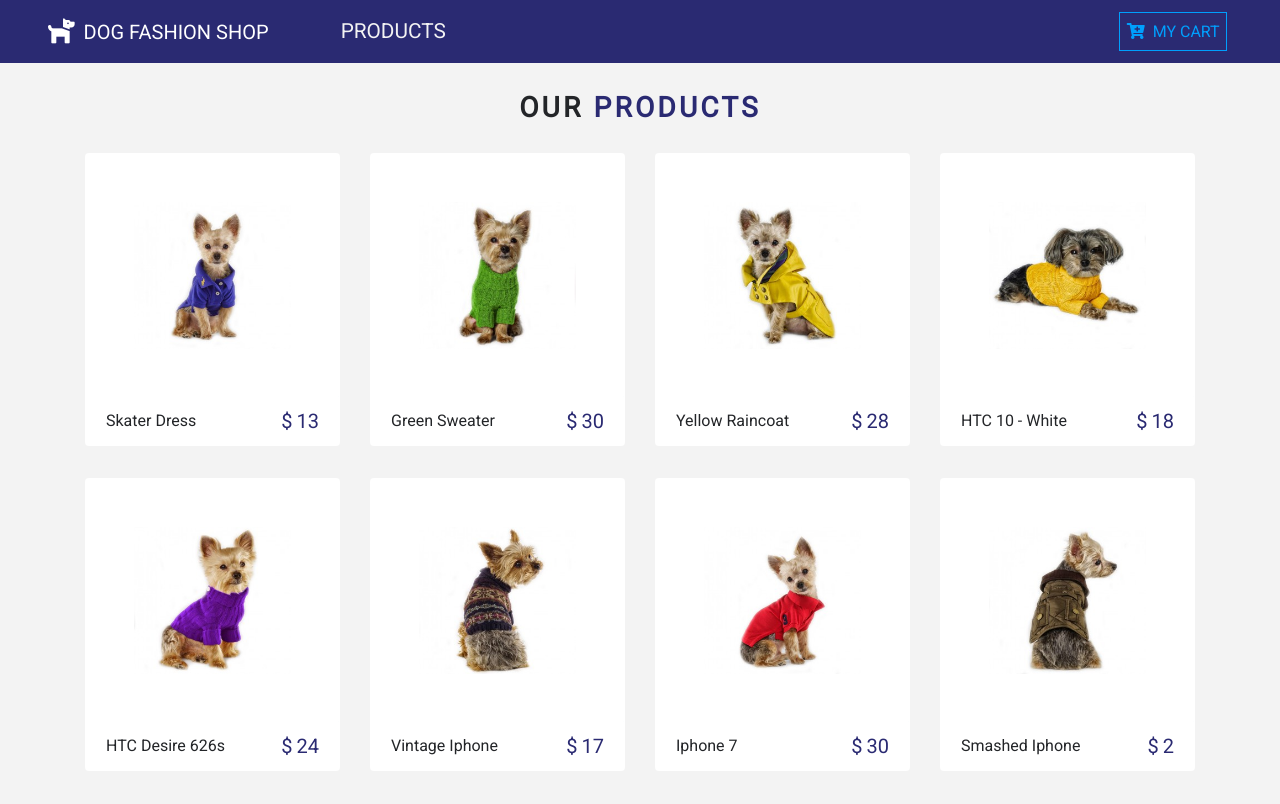
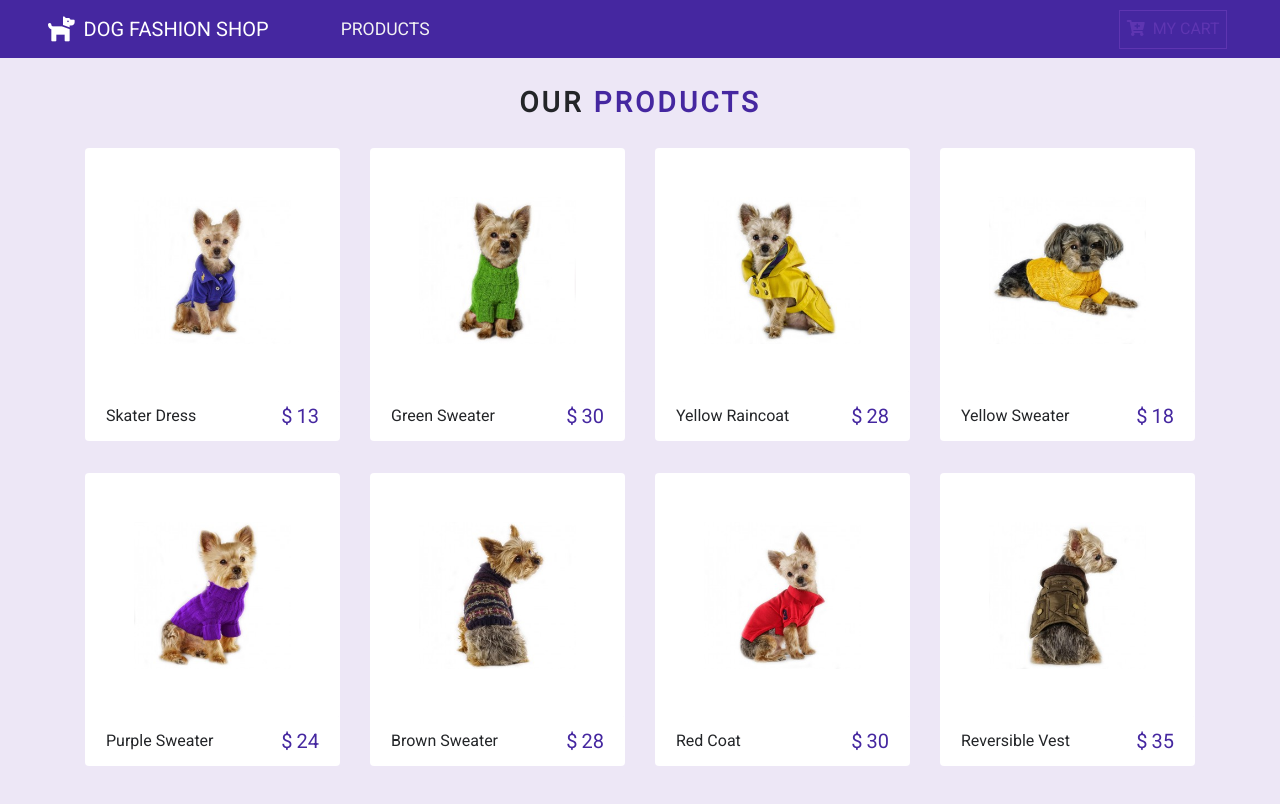
Before and after one commit to EdgardoDev/dog-fashion-shop, a React (Create React App) app: page / in a window 1280 px wide. Shown: the top 804 px of the page. Built offline with nearby package versions, Linux system fonts and the light colour scheme.

Commit message:
Changed some styles on different components

```diff
--- a/src/App.css
+++ b/src/App.css
@@ -1,14 +1,15 @@
 :root {
-  --mainBlue: #2a2a72;
-  --lightBlue: #009ffd;
+  --mainBlue: #4527a0;
+  --lightBlue: #5e35b1;
   --mainWhite: #f3f3f3;
   --mainDark: #232528;
-  --mainYellow: #ffa400;
+  --mainBackground: #ede7f6;
+  --cartBtn: #ede7f6;
 }
 
 body {
   font-family: 'Roboto', sans-serif !important;
-  background: var(--mainWhite) !important;
+  background: var(--mainBackground) !important;
   color: var(--mainDark) !important;
 }
 
@@ -24,3 +25,8 @@ body {
 .textBright {
   color: var(--lightBlue);
 }
+
+.imgDetail {
+  border: 5px solid var(--lightBlue);
+  padding: 10px;
+}
--- a/src/components/Button.js
+++ b/src/components/Button.js
@@ -5,13 +5,12 @@ export const ButtonContainer = styled.button`
   background: transparent;
   border: 0.1rem solid var(--lightBlue);
   padding: 0.4rem;
-  //border-radius: 0.5rem;
   color: var(--lightBlue);
   cursor: pointer;
   transition: all 0.5s ease-in-out;
   &:hover {
     background: var(--lightBlue);
-    color: var(--mainBlue);
+    color: var(--mainWhite);
   }
   &:focus {
     outline: none;
--- a/src/components/Details.js
+++ b/src/components/Details.js
@@ -12,12 +12,12 @@ export default class Details extends Component {
           return <div className="container py-2">
               <div className="row">
                 <div className="col-10 mx-auto text-center text-slanted text-blue my-5">
-                  <h2>{title}</h2>
+                  <h3 className="textTitle">{title}</h3>
                 </div>
               </div>
               <div className="row">
                 <div className="col-10 mx-auto col-md-6 my-3">
-                  <img src={img} className="img-fluid" alt="product" />
+                  <img src={img} className="img-fluid imgDetail" alt="product" />
                 </div>
                 <div className="col-10 mx-auto col-md-6 my-3 text-capitalize">
                   <h3>item : {title}</h3>
--- a/src/components/Navbar.js
+++ b/src/components/Navbar.js
@@ -38,7 +38,7 @@ const NavWrapper = styled.nav`
   background: var(--mainBlue);
   .nav-link {
     color: var(--mainWhite)!important;
-    font-size: 1.3rem;
+    font-size: 1.1rem;
 
   }
 `
--- a/src/components/Product.js
+++ b/src/components/Product.js
@@ -11,27 +11,28 @@ export default class Product extends Component {
     return (
       <ProductWrapper className="col-9 mx-auto col-md-6 col-lg-3 my-3">
         <div className="card">
-          <div className="img-container p-5" onClick={() => console.log('Clicked')}>
-
+          <ProductConsumer>
+            {(value) => (
+            <div className="img-container p-5" onClick={() => value.processDetails(id)}>
               <Link to="/details">
-              <img src={img} alt="Product Detail" className="card-img-top"/>
+                <img src={img} alt="Product Detail" className="card-img-top" />
               </Link>
-
               <button
                 className="buttonCart"
-              disabled={inCart ? true : false }
+                disabled={inCart ? true : false}
                 onClick={() => {
-                console.log('Added to the cart!');
+                  value.addItemToCart(id);
                 }}>
-
                 {inCart ? (
                   <p className="mb-0" disabled>
                     IN CART</p>
-              ):(
+                ) : (
                     <i className="fas fa-cart-plus" />
                   )}
               </button>
             </div>
+            )}
+          </ProductConsumer>
           <div className="card-footer d-flex justify-content-between">
             <p className="align-self-center mb-0">
                 {title}
@@ -43,7 +44,7 @@ export default class Product extends Component {
           </div>
         </div>
       </ProductWrapper>
-    )
+    );
   }
 }
 
@@ -73,7 +74,7 @@ const ProductWrapper = styled.div`
   &:hover {
     .card {
       border: 0.04rem solid rgba(0, 0, 0, 0.2);
-      box-shadow: 2px 2px 5px 2px rgba(0, 0, 0, 0.2);
+      box-shadow: 2px 2px 5px 2px rgba(179, 157, 219, 0.2);
     }
 
     .card-footer {
--- a/src/context.js
+++ b/src/context.js
@@ -23,15 +23,25 @@ class ProductProvider extends Component {
     this.setState(() => {
       return {products:tempProducts}
     });
-  }
+  };
 
-  processDetails = () => {
-    console.log('hello from detail');
-  }
+
+  getItem = (id) => {
+    const product = this.state.products.find(item => item.id === id);
+    return product;
+  };
+
+
+  processDetails = (id) => {
+    const product = this.getItem(id);
+    this.setState(() => {
+      return {detailProduct:product}
+    })
+  };
 
   addItemToCart = (id) => {
     console.log(`hello from add item to the cart. the id is ${id}`);
-  }
+  };
 
   render() {
     return (
--- a/src/shopData.js
+++ b/src/shopData.js
@@ -30,67 +30,67 @@ export const storeProducts = [
     price: 28,
     company: "DOG FASHION SHOP",
     info:
-      "Lorem ipsum dolor amet offal butcher quinoa sustainable gastropub, echo park actually green juice sriracha paleo. Brooklyn sriracha semiotics, DIY coloring book mixtape craft beer sartorial hella blue bottle. Tote bag wolf authentic try-hard put a bird on it mumblecore. Unicorn lumbersexual master cleanse blog hella VHS, vaporware sartorial church-key cardigan single-origin coffee lo-fi organic asymmetrical. Taxidermy semiotics celiac stumptown scenester normcore, ethical helvetica photo booth gentrify.",
+      "Nice hooded yellow raincoat with soft cotton lining accented with black polka dots. Velcro strips around each sleeve prevent rain splashing into the sleeves. Attached D-ring for lead attachment and Velcro closure.",
     inCart: false,
     count: 0,
     total: 0
   },
   {
     id: 4,
-    title: "HTC 10 - White",
+    title: "Yellow Sweater",
     img: "img/item4.jpg",
     price: 18,
     company: "DOG FASHION SHOP",
     info:
-      "Lorem ipsum dolor amet offal butcher quinoa sustainable gastropub, echo park actually green juice sriracha paleo. Brooklyn sriracha semiotics, DIY coloring book mixtape craft beer sartorial hella blue bottle. Tote bag wolf authentic try-hard put a bird on it mumblecore. Unicorn lumbersexual master cleanse blog hella VHS, vaporware sartorial church-key cardigan single-origin coffee lo-fi organic asymmetrical. Taxidermy semiotics celiac stumptown scenester normcore, ethical helvetica photo booth gentrify.",
+      "This adorable yellow Sweater has a truly classic look with a wide-ribbed turtle neck and trim. Made from warm and easy to wash 100% acrylic. Wash with cold water in gentle cycle and turn sweater inside out. Line dry.",
     inCart: false,
     count: 0,
     total: 0
   },
   {
     id: 5,
-    title: "HTC Desire 626s",
+    title: "Purple Sweater",
     img: "img/item5.jpg",
     price: 24,
-    company: "htc",
+    company: "DOG FASHION SHOP",
     info:
-      "Lorem ipsum dolor amet offal butcher quinoa sustainable gastropub, echo park actually green juice sriracha paleo. Brooklyn sriracha semiotics, DIY coloring book mixtape craft beer sartorial hella blue bottle. Tote bag wolf authentic try-hard put a bird on it mumblecore. Unicorn lumbersexual master cleanse blog hella VHS, vaporware sartorial church-key cardigan single-origin coffee lo-fi organic asymmetrical. Taxidermy semiotics celiac stumptown scenester normcore, ethical helvetica photo booth gentrify.",
+      "The purple Sweater has a truly classic look with a wide-ribbed turtle neck and trim. Made from warm and easy to wash 100% acrylic. Wash with cold water in gentle cycle and turn sweater inside out. Line dry.",
     inCart: false,
     count: 0,
     total: 0
   },
   {
     id: 6,
-    title: "Vintage Iphone",
+    title: "Brown Sweater",
     img: "img/item6.jpg",
-    price: 17,
-    company: "apple",
+    price: 28,
+    company: "DOG FASHION SHOP",
     info:
-      "Lorem ipsum dolor amet offal butcher quinoa sustainable gastropub, echo park actually green juice sriracha paleo. Brooklyn sriracha semiotics, DIY coloring book mixtape craft beer sartorial hella blue bottle. Tote bag wolf authentic try-hard put a bird on it mumblecore. Unicorn lumbersexual master cleanse blog hella VHS, vaporware sartorial church-key cardigan single-origin coffee lo-fi organic asymmetrical. Taxidermy semiotics celiac stumptown scenester normcore, ethical helvetica photo booth gentrify.",
+      "This Dog Sweater is hand knit using 100% natural Wool (chemical free) from happy free range sheep. All sweaters are handmade & may vary slightly in color & style. Made following the Fair Trade guidelines.",
     inCart: false,
     count: 0,
     total: 0
   },
   {
     id: 7,
-    title: "Iphone 7",
+    title: "Red Coat",
     img: "img/item7.jpg",
     price: 30,
-    company: "apple",
+    company: "DOG FASHION SHOP",
     info:
-      "Lorem ipsum dolor amet offal butcher quinoa sustainable gastropub, echo park actually green juice sriracha paleo. Brooklyn sriracha semiotics, DIY coloring book mixtape craft beer sartorial hella blue bottle. Tote bag wolf authentic try-hard put a bird on it mumblecore. Unicorn lumbersexual master cleanse blog hella VHS, vaporware sartorial church-key cardigan single-origin coffee lo-fi organic asymmetrical. Taxidermy semiotics celiac stumptown scenester normcore, ethical helvetica photo booth gentrify.",
+      "Feel the elegance in this stylish Red Coat! Made of exceptional quality fiber from German Meister, Steiff. This light yet durable coat features harmless natural fiber, linen lining, and certified Steiff label inside.",
     inCart: false,
     count: 0,
     total: 0
   },
   {
     id: 8,
-    title: "Smashed Iphone",
+    title: "Reversible Vest",
     img: "img/item8.jpg",
-    price: 2,
-    company: "apple",
+    price: 35,
+    company: "DOG FASHION SHOP",
     info:
-      "Lorem ipsum dolor amet offal butcher quinoa sustainable gastropub, echo park actually green juice sriracha paleo. Brooklyn sriracha semiotics, DIY coloring book mixtape craft beer sartorial hella blue bottle. Tote bag wolf authentic try-hard put a bird on it mumblecore. Unicorn lumbersexual master cleanse blog hella VHS, vaporware sartorial church-key cardigan single-origin coffee lo-fi organic asymmetrical. Taxidermy semiotics celiac stumptown scenester normcore, ethical helvetica photo booth gentrify.",
+      "This classic reversible vest is perfect for those cold outdoor days. Each vest has a solid back on one side and gingham print on the other side. Features a water repellent shell, keyhole for leash attachment, high collar to keep necks warm, elastic waist, and 2 wide velcro for an adjustable fit.",
     inCart: false,
     count: 0,
     total: 0
@@ -99,7 +99,7 @@ export const storeProducts = [
 
 export const detailProduct = {
   id: 1,
-  title: "Google Pixel - Black",
+  title: "Skater Dress",
   img: "img/item1.jpg",
   price: 10,
   company: "DOG FASHION SHOP",
```
Lines whose indentation alone changed are shown as unchanged.
